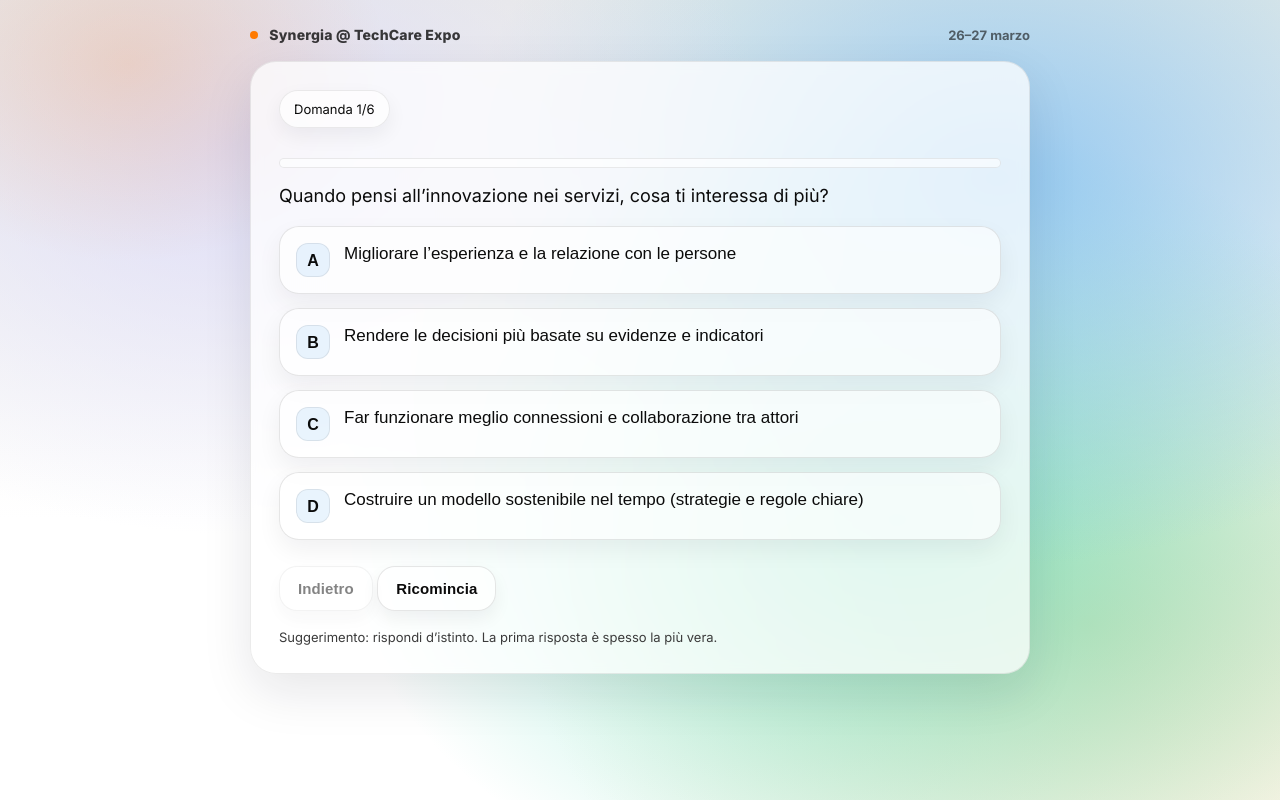
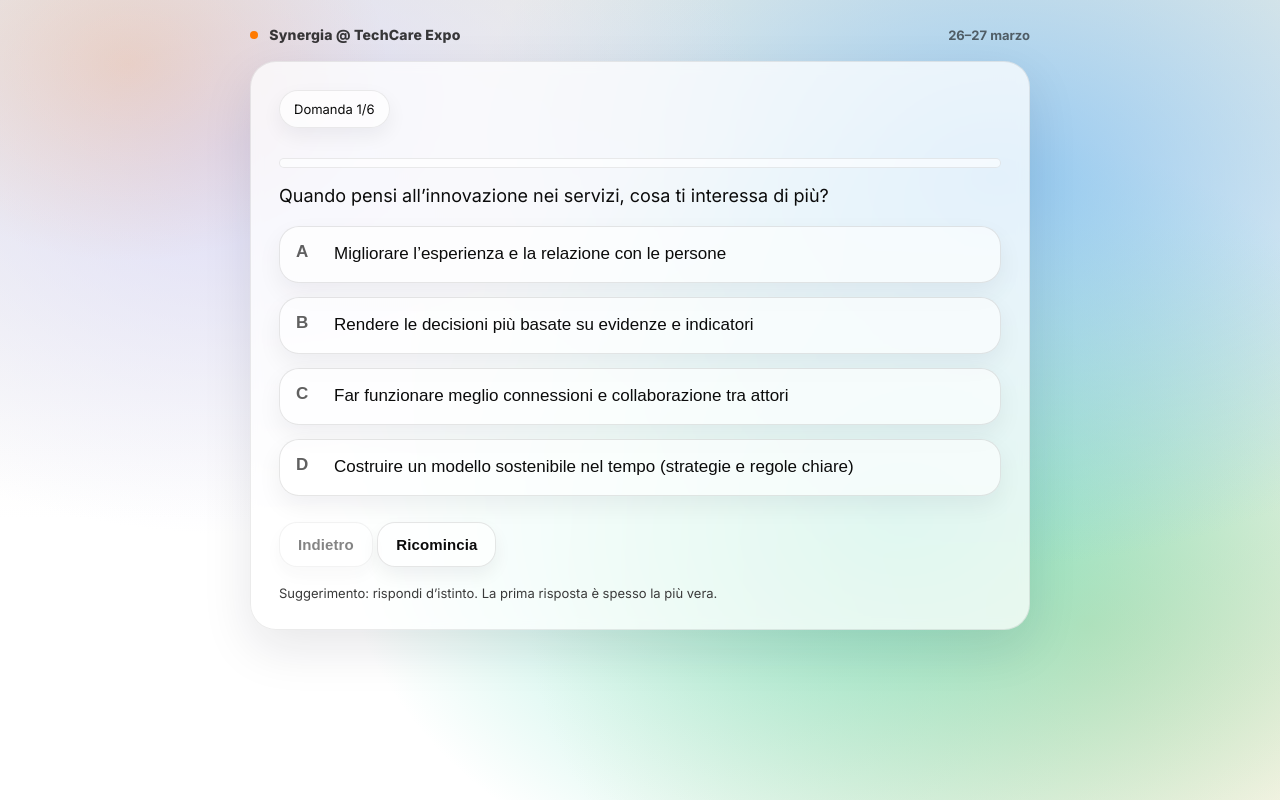
Before and after one commit to SynergiaSrl/quiz-synergia, a plain HTML site: page index.html in a window 1280 px wide. Both pictures are taken after a click on the button "Inizia". Drawn offline with Linux system fonts and the light colour scheme.

Commit message:
index.html

```diff
--- a/index.html
+++ b/index.html
@@ -379,17 +379,11 @@ button.opt:hover{
 
 /* colonna A/B/C/D: chip pulita (non “testo anni 90”) */
 .optKey{
-  width:34px;
-  flex:0 0 34px;
-  height:34px;
-  display:inline-flex;
-  align-items:center;
-  justify-content:center;
-  border-radius:12px;
-  font-weight: 900;
-  font-size:16px;
-  background: rgba(133,193,241,.18);
-  border: 1px solid rgba(11,11,11,.08);
+  width:24px;
+  flex:0 0 24px;
+  font-weight:900;
+  font-size:17px;
+  color:rgba(11,11,11,.65);
 }
 
 .optText{
```
